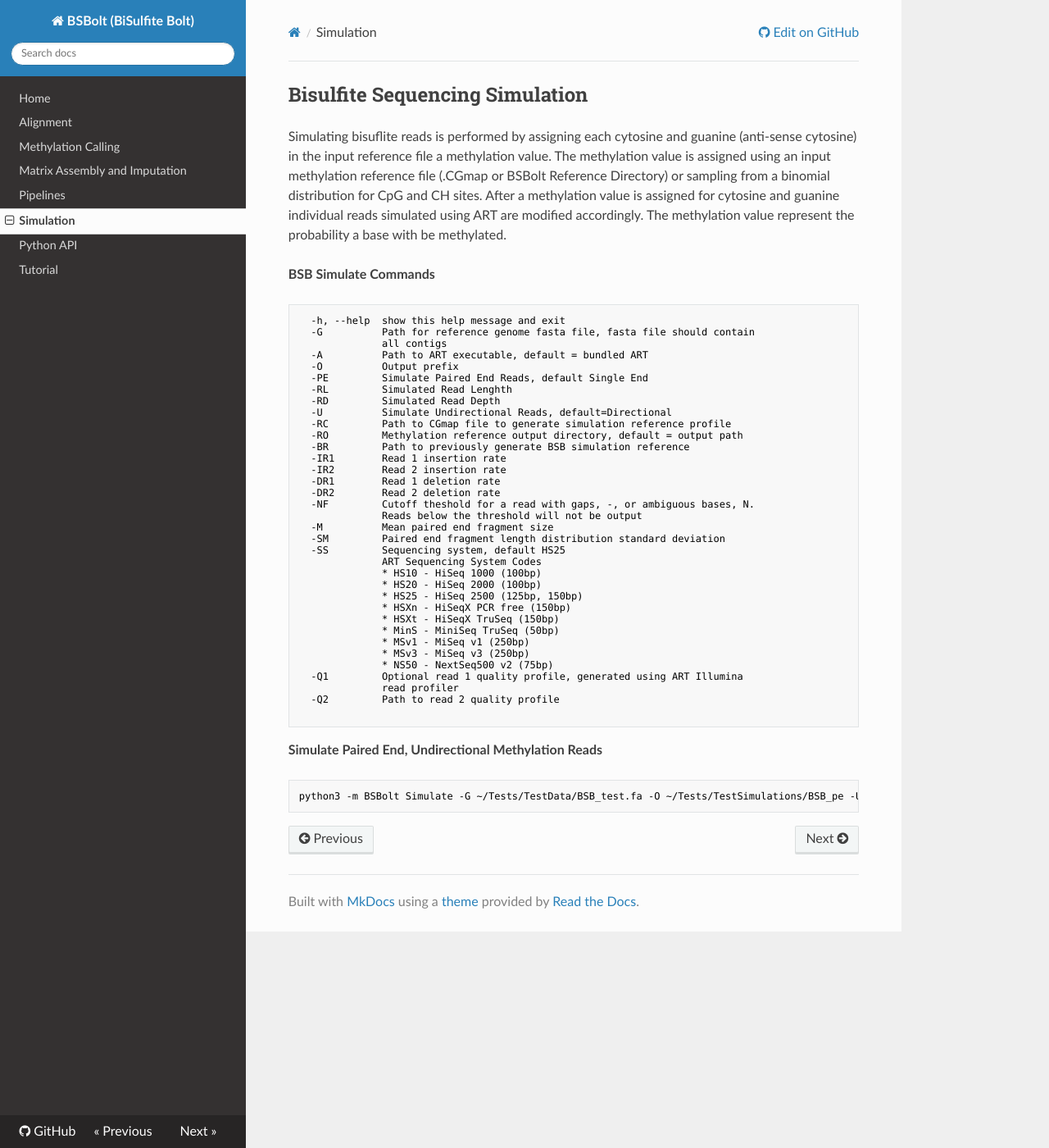
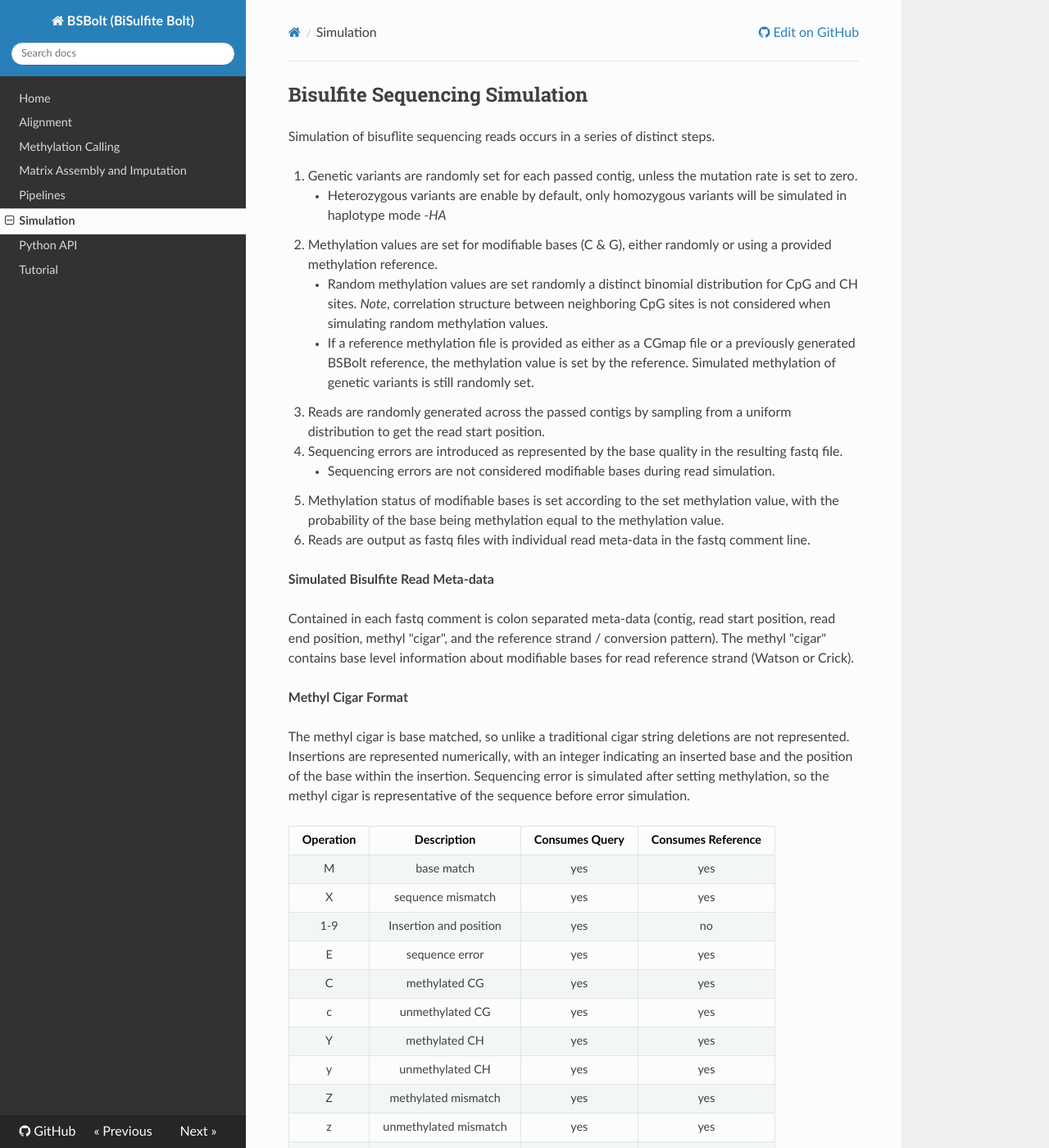
Before and after one commit to NuttyLogic/BSBolt, an MkDocs documentation site: the page built from docs/simulation.md, in a window 1280 px wide and 1400 px high. Shown: the whole window at 82% size. Built offline with MkDocs 1.6.1, drawn with Linux system fonts in a browser that asks for light colours; nearby versions of some CDN libraries; some of the changed text lies outside the part shown.

Commit message:
Updated Documentation

````diff
--- a/docs/align.md
+++ b/docs/align.md
@@ -1,41 +1,24 @@
 ## Read Alignment
-BSBolt support single and paired end read alignment. Reads can be aligned in end-to-end, where the entire reads is
-aligned without read trimming, or local mode where a read can be trimmed during alignment. Due to the low complexity of
-bisulfite sequencing data end-to-end alignment is generally preferred. If aligning un-trimmed FASTQ files,
-alignment can be performed using Bowtie2 local mode; however, due the low complexity of bisulfite
-sequencing libraries this is not recommended.
 
 
 ### Adapter Trimming
 
-Adapter sequences should be trimmed from sequencing reads before alignment with BSBolt. We recommend using
-[CutAdapt](https://cutadapt.readthedocs.io/en/stable/) to trim sequencing adapters. I adapters are not trimmed alignment
-can be performed using BSB Align local mode. The Illumina adapter sequences commonly
-used for bisulfite sequencing are listed below.
+It is good practice to trim adapter sequences from sequencing reads before alignment with BSBolt. We recommend using
+[CutAdapt](https://cutadapt.readthedocs.io/en/stable/).
 
-**Standard Illumina TruSeq Adapter Sequences**
-
-```test
-Read 1
-    AGATCGGAAGAGCACACGTCTGAACTCCAGTCA
-
-Read 2
-    AGATCGGAAGAGCGTCGTGTAGGGAAAGAGTGT
-```
 
 ### BSB Index
 Following bisulfite conversion the Watson (sense) and  Crick (anti-sense) DNA strands are no longer complementary.
 Correctly aligning bisulfite converted reads requires the construction of an alignment index containing a bisulfite
 converted sequence for each reference strand; resulting in a larger index. Not all regions of the genome will be
-bisulfite unique, ie reads from these regions will not align uniquely to either a Watson or Crick sequence.
+bisulfite unique, ie reads from these regions will not align uniquely to either the Watson or Crick strand.
 Reads mapping to different reference strands are handled during the alignment step.
 
-BSB support generation of 3 types of alignment indices. Local alignment is discourage for when aligning reads against
-a masked alignment index or a RRBS index.
+BSB support generation of 3 types of alignment indices.
 
 1. Whole genome bisulfite sequencing indices
     - Index is generated for complete Watson and Crick strands
-2. Masked alignment indices for targeted bisulfite sequencing
+2. Masked alignment indices
     - Sequence outside the reference region is masked in both the Watson and Crick strands before index generation
 3. Reduced representation bisulfite sequencing (RRBS) indices
     - The reference sequence is *In silico* restriction enzyme digested to give a list of plausible target regions
@@ -63,60 +45,66 @@ a masked alignment index or a RRBS index.
 ```
 **WGBS Index Generation Example**
 ```shell
-# WGBS Index with 4 BT2 Threads
-python3 -m BSBolt Index -G ~/Tests/TestData/BSB_test.fa -DB ~/Tests/TestData/BSB_Test_DB -BT2-p 4
+python3 -m BSBolt Index -G ~/Tests/TestData/BSB_test.fa -DB ~/Tests/TestData/BSB_Test_DB
 ```
 
 **Masked Alignment Index Generation Example**
 ```shell
-# WGBS Index with 4 BT2 Threads
-python3 -m BSBolt Index -G ~/Tests/TestData/BSB_test.fa -DB ~/Tests/TestData/BSB_Test_DB -BT2-p 4 -MR /Tests/TestData/test_wgbs_madking.bed
+python3 -m BSBolt Index -G ~/Tests/TestData/BSB_test.fa -DB ~/Tests/TestData/BSB_Test_DB -MR /Tests/TestData/test_wgbs_madking.bed
 ```
 
 **RRBS Index Generation Example**
 ```shell
-# RRBS Index Using 4 BT2 Threads, MSPI Cut Format, 40bp Lower Fragment Bound, and 400bp Upper Fragment Bound
-python3 -m BSBolt Index -G ~/Tests/TestData/BSB_test.fa -DB ~/Tests/TestData/BSB_Test_DB -BT2-p 4 -rrbs -rrbs-cut-format C-CGG -rrbs-lower 40 -rrbs-upper 400
+# RRBS Index, MSPI Cut Format, 40bp Lower Fragment Bound, and 400bp Upper Fragment Bound
+python3 -m BSBolt Index -G ~/Tests/TestData/BSB_test.fa -DB ~/Tests/TestData/BSB_Test_DB -rrbs -rrbs-cut-format C-CGG -rrbs-lower 40 -rrbs-upper 400
 ```
 
 ### BSB Align
-Input reads are modified by first performing *In silico* bisulfite conversion of any unconverted cytosines (or guanines in the case of PCR products of bisulfite converted DNA).
-Read mapping is handled by Bowtie2. Bowtie2 arguments may be changed by passing the appropriate argument through the BSBolt Align module.
-
-A mapped read is considered a valid read alignment if the number of mismatches between the reference and read is below the user set threshold, *-M*, and the
-read is bisulfite unique. Bisulfite unique reads only map to one reference strand implying the read is fully bisulfite converted. Reads that are not bisulfite valid will be reported
-as unmapped reads. Valid reads are further modified so all Watson reads are reported as sense (+) reads and all Crick reads are reported as anti-sense (-) reads.
-
+Input reads are modified by first performing *In silico* bisulfite conversion of any unconverted cytosine bases
+(or guanine for the PCR product of bisulfite converted DNA). Converted reads are mapped to a bisulfite alignment
+index and then assessed for bisulfite uniqueness. Alignment mapping quality indicates the uniqueness of the alignment.
+An alignment with several possible alternative mapping locations has a low mapping quality. Additionally, an alignment
+ with alternative mappings locations on different strands is assigned a mapping quality of 0, as the alignment is
+ not bisulfite unique. Alignment score thresholds (*-T*) should be set high relative to read length to reduce the frequency of
+observed bisulfite amibiguous reads. Valid alignments are further modified so all Watson reads are reported as sense (+)
+reads and all Crick reads are reported as anti-sense (-) reads.
 
 **BSB Align Commands**
 ```shell
-  -h, --help            show this help message and exit
-  -F1                   Path to fastq 1
-  -F2                   Path to fastq 2
-  -NC                   Aligned unconverted bisulfite reads
-  -D                    Library directional, in silico modificaiton of
-                        sequening bases will only account for bisulfite
-                        converted DNA and not the PCR products of converted
-                        DNA, default=False
-  -O                    Path to Output Prefix
-  -DB                   Path to BSBolt Database
-  -M                    Read mismatch threshold, reads where the total number
-                        of observed mismatches greater than the threshold will
-                        be discarded
-  -S                    Position sort output .bam, default=False
-  -BT2-local            Bowtie2; local alignment, default end-to-end
-  -BT2-D                Bowtie2; number of consecutive seed extension attempts
-                        that can fail before Bowtie2 move on
-  -BT2-k                Bowtie2; alignment search limit
-  -BT2-p                Bowtie2; Number of threads for Bowtie2 to use
-  -BT2-L                Bowtie2; Length of subseeds during alignment
-  -BT2-score-min        Bowtie2; scoring function
-  -BT2-I                Bowtie2; minimum fragment length for a valid paired-
-                        end alignment
-  -BT2-X                Bowtie2; maximum fragment length for a valid paired-
-                        end alignment
-  -discordant           Report discordant and mixed reads, default=False
-
+  -F1           Path to fastq 1
+  -F2           Path to fastq 2
+  -UN           Library Undirectional, Consider PCR products of bisulfite converted DNA
+  -O            Path to Output Prefix
+  -G            Path to BSBolt Database
+  -t            Number of bwa threads [1]
+  -k            Minimum seed length [19]
+  -w            Band width for banded alignment [100]
+  -d            off-diagonal X-dropoff [100]
+  -r            look for internal seeds inside a seed longer than {-k} * FLOAT [1.5]
+  -y            seed occurrence for the 3rd round seeding [20]
+  -c            skip seeds with more than INT occurrences [500]
+  -D            drop chains shorter than FLOAT fraction of the longest overlapping chain [0.50]
+  -W            discard a chain if seeded bases shorter than INT [0]
+  -m            perform at most INT rounds of mate rescues for each read [50]
+  -S            skip mate rescue
+  -P            skip pairing; mate rescue performed unless -S also in use
+  -A            score for a sequence match, which scales options -TdBOELU unless overridden [1]
+  -B            penalty for a mismatch [4]
+  -INDEL        gap open penalties for deletions and insertions [6,6]
+  -E            gap extension penalty; a gap of size k cost '{-O} + {-E}*k' [1,1]
+  -L            penalty for 5'- and 3'-end clipping [30,30]
+  -U            penalty for an unpaired read pair [17]
+  -p            smart pairing (ignoring in2.fq)
+  -R            read group header line such as '@RG ID:foo SM:bar' [null]
+  -H            insert STR to header if it starts with @; or insert lines in FILE [null]
+  -j            treat ALT contigs as part of the primary assembly (i.e. ignore <idxbase>.alt file)
+  -T            minimum score to output [80], set based on read length
+  -XA           if there are <INT hits with score >80 percent of the max score, output all in XA
+                [5,200]
+  -M            mark shorter split hits as secondary
+  -I            specify the mean, standard deviation (10 percent of the mean if absent), max (4
+                sigma from the mean if absent) and min of the insert size distribution. FR
+                orientation only. [inferred], Float,Float,Int,Int
 ```
 **Paired End Alignment**
 ```shell
@@ -129,3 +117,13 @@ python3 -m BSBolt Align -DB ~/Tests/TestData/BSB_Test_DB -F1 ~/Tests/TestSimulat
 # Single End Alignment Using Default Commands
 python3 -m BSBolt Align -DB ~/Tests/TestData/BSB_Test_DB -F1 ~/Tests/TestSimulations/BSB_pe_meth_1.fastq -O ~/Tests/BSB_pe_test
 ```
+
+**Alignment Output**
+Aligned reads are output as a BAM file. BSBolt formats the aligned reads to convey bisulfite specific alignment information.
+Watson reads alignments are reported on the positive strand and Crick alignments on the negative strand. This information is conveyed
+in the sam flag, and in a BSBolt sam tag. All tags are listed in the table below.
+
+| Tag | Type    | Description | Example |
+| :---: | :---:    | :---: | :---: |
+|YS    |Z (string)| Mapping strand (C=Crick, W=Watson) and alignment conversion pattern (C2T or G2A) | YS:Z:W_C2T (ie. Watson_Cytosine.to.Thymine)|
+|YC    |i (integer)| Bisulfite ambiguous alignments, 1 if ambiguous, not reported if non-ambiguous| YC:i:1
--- a/docs/simulation.md
+++ b/docs/simulation.md
@@ -1,50 +1,79 @@
 ## Bisulfite Sequencing Simulation
 
-Simulating bisuflite reads is performed by assigning each cytosine and guanine (anti-sense cytosine) in the input reference file a
-methylation value. The methylation value is assigned using an input methylation reference file (.CGmap or BSBolt Reference Directory) or
-sampling from a binomial distribution for CpG and CH sites. After a methylation value is assigned for cytosine and
-guanine individual reads simulated using ART are modified accordingly. The methylation value represent the probability a base with be methylated.
+Simulation of bisuflite sequencing reads occurs in a series of distinct steps.
+
+1. Genetic variants are randomly set for each passed contig, unless the mutation rate is set to zero.
+    - Heterozygous variants are enable by default, only homozygous variants will be simulated in haplotype mode *-HA*
+2. Methylation values are set for modifiable bases (C & G), either randomly or using a provided methylation reference.
+    - Random methylation values are set randomly a distinct binomial distribution for CpG and CH sites. *Note*, correlation
+    structure between neighboring CpG sites is not considered when simulating random methylation values.
+    - If a reference methylation file is provided as either as a CGmap file or a previously generated BSBolt reference, the
+    methylation value is set by the reference. Simulated methylation of genetic variants is still randomly set.
+3. Reads are randomly generated across the passed contigs by sampling from a uniform distribution to get the read start position.
+4. Sequencing errors are introduced as represented by the base quality in the resulting fastq file.
+    - Sequencing errors are not considered modifiable bases during read simulation.
+5. Methylation status of modifiable bases is set according to the set methylation value, with the probability of the
+   base being methylation equal to the methylation value.
+6. Reads are output as fastq files with individual read meta-data in the fastq comment line.
+
+**Simulated Bisulfite Read Meta-data**
+
+Contained in each fastq comment is colon separated meta-data (contig, read start position, read end position,
+methyl "cigar", and the reference strand / conversion pattern). The methyl "cigar" contains base level information about
+modifiable bases for read reference strand (Watson or Crick).
+
+**Methyl Cigar Format**
+
+The methyl cigar is base matched, so unlike a traditional cigar string deletions are not represented. Insertions are
+represented numerically, with an integer indicating an inserted base and the position of the base within the insertion.
+Sequencing error is simulated after setting methylation, so the methyl cigar is representative of the sequence before
+error simulation.
+
+| Operation | Description    | Consumes Query | Consumes Reference |
+| :---: | :---:    | :---: | :---: |
+|M    |base match|  yes| yes|
+|X    |sequence mismatch|   yes| yes|
+|1-9  |Insertion and position| yes | no|
+|E    |sequence error|  yes| yes|
+|C    |methylated CG|   yes| yes|
+|c    |unmethylated CG| yes| yes|
+|Y    |methylated CH|   yes| yes|
+|y    |unmethylated CH| yes| yes|
+|Z    |methylated mismatch| yes| yes|
+|z    |unmethylated mismatch|   yes| yes|
+|R    |methylated insertion|    yes| no|
+|r    |unmethylated insertion|  yes| no|
+
 
 **BSB Simulate Commands**
 ```shell
   -h, --help  show this help message and exit
-  -G          Path for reference genome fasta file, fasta file should contain
-              all contigs
-  -A          Path to ART executable, default = bundled ART
+  -G          Path for reference genome fasta file, fasta file should contain all contigs
   -O          Output prefix
   -PE         Simulate Paired End Reads, default Single End
-  -RL         Simulated Read Lenghth
+  -RL         Simulated Read Length
   -RD         Simulated Read Depth
   -U          Simulate Undirectional Reads, default=Directional
-  -RC         Path to CGmap file to generate simulation reference profile
-  -RO         Methylation reference output directory, default = output path
-  -BR         Path to previously generate BSB simulation reference
-  -IR1        Read 1 insertion rate
-  -IR2        Read 2 insertion rate
-  -DR1        Read 1 deletion rate
-  -DR2        Read 2 deletion rate
-  -NF         Cutoff theshold for a read with gaps, -, or ambiguous bases, N.
-              Reads below the threshold will not be output
-  -M          Mean paired end fragment size
-  -SM         Paired end fragment length distribution standard deviation
-  -SS         Sequencing system, default HS25
-              ART Sequencing System Codes
-              * HS10 - HiSeq 1000 (100bp)
-              * HS20 - HiSeq 2000 (100bp)
-              * HS25 - HiSeq 2500 (125bp, 150bp)
-              * HSXn - HiSeqX PCR free (150bp)
-              * HSXt - HiSeqX TruSeq (150bp)
-              * MinS - MiniSeq TruSeq (50bp)
-              * MSv1 - MiSeq v1 (250bp)
-              * MSv3 - MiSeq v3 (250bp)
-              * NS50 - NextSeq500 v2 (75bp)
-  -Q1         Optional read 1 quality profile, generated using ART Illumina
-              read profiler
-  -Q2         Path to read 2 quality profile
-
+  -CG         Path to CGmap file to generate simulation reference profile
+  -BR         Path to previously generated BSBolt methylation reference
+  -MR         Mutation rate
+  -MI         Mutation indel fraction
+  -ME         Mutation indel extension probability
+  -RS         Random seed for variant generation
+  -HA         Haplotype mode, homozygous variants only
+  -CH         Skip simulation of CH methylation, all CH sites unmethylated
+  -NS         By default observed methylation counts are saved, disable this behavior
+  -SE         Sequencing Error
+  -NF         Cutoff threshold for amibiguous bases, simulated reads with a proportion of ambiguous bases above this
+              threshold will not be output
+  -FM         Max fragment size
+  -IM         Insert length mean
+  -SM         Insert length standard deviation
+  -verbose    Verbose read simulation
+  -overwrite  Overwrite previously generated simulation database
 ```
 
-**Simulate Paired End, Undirectional Methylation Reads**
+**Simulate Paired End, Undirectional Bisulfite Reads**
 ```shell
 python3 -m BSBolt Simulate -G ~/Tests/TestData/BSB_test.fa -O ~/Tests/TestSimulations/BSB_pe -U -PE
 ```
````
Also changed, not shown: other parts of docs/align.md (+0 -1 lines), docs/index.md (+19 -10 lines), docs/methylation_calling.md (+3 -2 lines), 13 other files.
